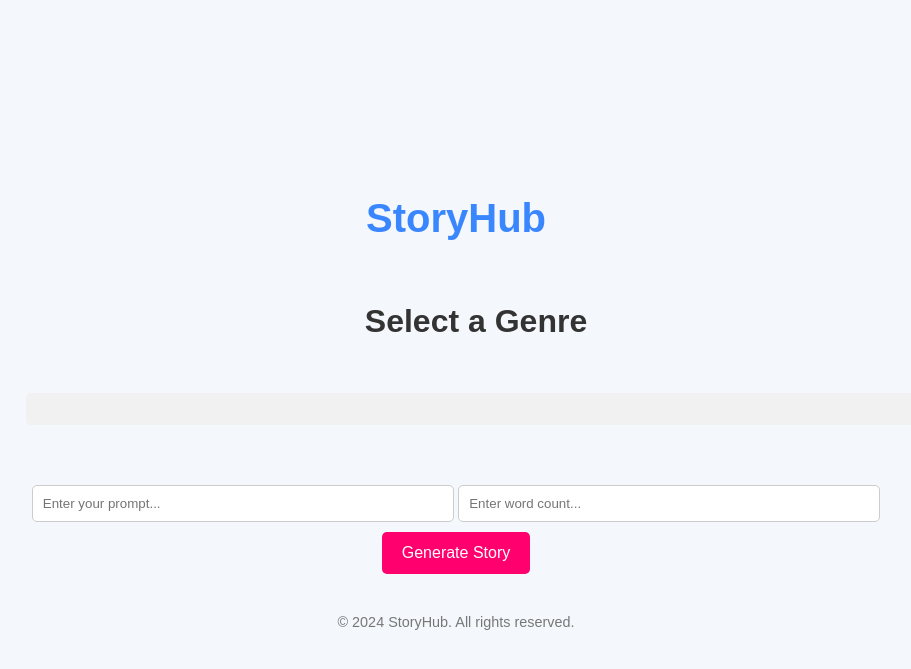
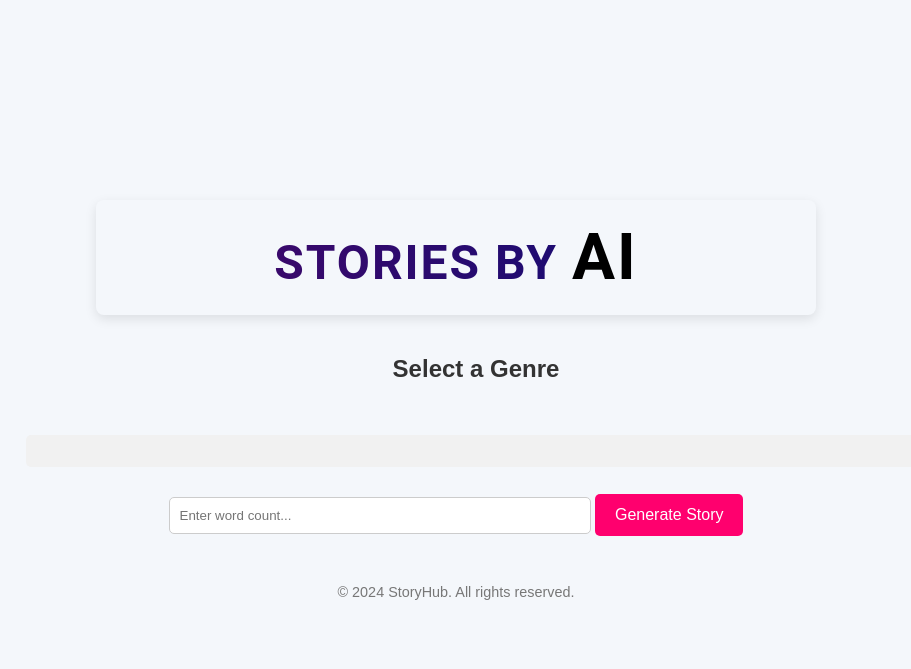
Before and after one commit to iAmSarathChandra/fast-apis-backend, a FastAPI app: page /create in a window 1280 px wide. Shown: the top 669 px of the page, without its empty margins (184-1095 px from the left). Run offline with FastAPI, Linux system fonts and the light colour scheme.

Commit message:
basic version of story generation.

```diff
--- a/main.py
+++ b/main.py
@@ -20,6 +20,8 @@
 from starlette.requests import Request
 import random
 from typing import List
+import random
+from sqlalchemy.orm import Session
 
 app = FastAPI()
 
@@ -29,35 +31,16 @@
 
 # Define the path to the templates directory
 templates_dir = Path("templates")
-print(templates_dir)
 index_file = templates_dir / "index.html"
-print("Indec filr")
-print(index_file.exists())
-print(Path("templates/index.html").absolute())
-
-
-@app.get("/abc", response_class=HTMLResponse)
-def read_root():
-    print("Checking index.html existence in templates directory...")
-    print(f"Templates directory: {Path('templates').absolute()}")
-    index_file = Path("templates/index.html")
-    print(f"Index file exists: {index_file.exists()}")
-    if index_file.exists():
-        print("File found! Returning its content.")
-        return index_file.read_text(encoding="utf-8")
-    print("File not found! Returning error message.")
-    return {"error": "index.html not found"}
 
 
 @app.get("/", response_class=HTMLResponse)
 async def read_root(request: Request):
-    print("Render index.html with Jinja2 template")
     return templates.TemplateResponse("index.html", {"request": request})
 
 # Other routes for the pages (Create, Read, Upload) can be done similarly
 @app.get("/create", response_class=HTMLResponse)
 async def create_page(request: Request):
-    print("calling the create route")
     return templates.TemplateResponse("create.html", {"request": request})
 
 @app.get("/read", response_class=HTMLResponse)
@@ -147,9 +130,6 @@
         return subgenres
     except Exception as e:
         raise HTTPException(status_code=500, detail=f"Database error: {str(e)}")
-
-import random
-from sqlalchemy.orm import Session
 
 # Helper function to get 5 random keywords for a given subgenre_id
 def get_random_keywords(subgenre_id: int, db: Session):
@@ -243,6 +223,7 @@
         # Save the first part of the story in the store and include it in the response
         story_part = response["choices"][0]["message"]["content"]
         story_store[request_id]["generated_parts"].append(story_part)
+        print("Story is : " +story_part   + "REQUEST ID : " + request_id)
         return {"request_id": request_id, "first_part": story_part}
     except Exception as e:
         # Handle API errors
@@ -272,3 +253,56 @@
         return {"status": "complete", "second_part": story_part}
     except Exception as e:
         raise HTTPException(status_code=500, detail=str(e))
+
+
+'''
+from fastapi import FastAPI, HTTPException
+from fastapi.responses import StreamingResponse
+import openai
+
+app = FastAPI()
+
+# Mocked store for simplicity
+story_store = {}
+
+@app.post("/generate-story-comment")
+async def generate_story(request: StoryRequest):
+    request_id = str(len(story_store) + 1)
+
+    # Store initial metadata
+    story_store[request_id] = {"prompt": request.prompt, "word_count": request.word_count, "generated_parts": []}
+
+    async def generate_story_stream():
+        try:
+            # Call OpenAI API with streaming enabled
+            response = openai.ChatCompletion.create(
+                model="gpt-3.5-turbo",
+                messages=[
+                    {"role": "user", "content": f"Write a story based on the prompt: '{request.prompt}' with around {request.word_count} words. Start generating the story part by part."}
+                ],
+                stream=True  # Enable streaming
+            )
+
+            story = ""  # Variable to accumulate the full story
+            for chunk in response:
+                if 'choices' in chunk and chunk['choices']:
+                    delta = chunk['choices'][0]['delta']
+                    if 'content' in delta:
+                        part = delta['content']
+                        story += part
+                        yield part  # Stream this part to the client
+
+            # Save the full story in the store after streaming is complete
+            story_store[request_id]["generated_parts"].append(story)
+            print(f"Story generation completed for Request ID: {request_id}")
+        except Exception as e:
+            # Cleanup in case of error
+            story_store.pop(request_id, None)
+            raise HTTPException(status_code=500, detail=str(e))
+
+    # Return StreamingResponse
+    return StreamingResponse(generate_story_stream(), media_type="text/plain")
+
+
+
+'''
--- a/styles/create.css
+++ b/styles/create.css
@@ -103,26 +103,86 @@
     transition: background-color 0.3s ease;
 }
 
-.genre-button:hover, .sub-genre-button:hover {
-    background-color: #45a049;
+
+#keywords-container div.keyword {
+    display: inline-block; /* Makes each keyword button fit its content */
+    padding: 8px 12px; /* Adds space around the text */
+    margin: 5px; /* Adds spacing between buttons */
+    background-color: #381fa3; /* Sets a beautiful deep purple background */
+    border-radius: 20px; /* Gives a pill-shaped appearance */
+    color: hsl(0, 50%, 98%); /* Light color for the text */
+    font-size: 14px; /* Adjusts text size for readability */
+    font-weight: 600; /* Makes the text bold */
+    text-align: center; /* Centers the text */
+    cursor: pointer; /* Changes the cursor to a pointer to indicate it's clickable */
+    box-shadow: 0 4px 6px rgba(0, 0, 0, 0.1); /* Adds a subtle shadow for depth */
+    transition: background-color 0.3s, transform 0.2s; /* Smooth hover effects */
 }
 
-#keywords-container div.keyword {
-    padding: 5px;
-    margin: 5px;
-    background-color: #f4f4f4;
-    border-radius: 3px;
-    color: #333;
+#keywords-container div.keyword:hover {
+    background-color: #563ed9; /* Changes the background color slightly on hover */
+    transform: translateY(-3px); /* Lifts the button slightly */
+    box-shadow: 0 6px 12px rgba(0, 0, 0, 0.15); /* Increases shadow intensity */
+}
+
+#keywords-container div.keyword:active {
+    transform: translateY(0); /* Restores position on click */
+    box-shadow: 0 3px 6px rgba(0, 0, 0, 0.2); /* Reduces shadow on click */
 }
 
 
 
 
-header h1 {
-    font-size: 2.5rem;
-    color: #3a86ff;
-    margin-bottom: 20px;
+
+h1 {
+    font-family: 'Roboto', sans-serif; /* Smooth, modern font */
+    font-size: 3rem; /* Large, eye-catching font size */
+    font-weight: 700; /* Bold text */
+    color: #2c3e50; /* Dark, elegant color */
+    text-align: center; /* Centers the title */
+    letter-spacing: 2px; /* Adds spacing between letters */
+    text-transform: uppercase; /* Makes text uppercase for emphasis */
+    background: linear-gradient(90deg, #4a0767, #060e77); /* Gradient background */
+    -webkit-background-clip: text; /* Clips the background to the text */
+    color: transparent; /* Makes text transparent so gradient shows through */
+    padding: 20px 0; /* Adds padding for spacing around the text */
+    box-shadow: 0 4px 12px rgba(0, 0, 0, 0.1); /* Subtle shadow for depth */
+    border-radius: 8px; /* Rounded corners */
+    max-width: 80%; /* Limits the width to avoid stretching */
+    margin: 0 auto; /* Centers the element horizontally */
+    transition: transform 0.3s ease-in-out, color 0.3s ease-in-out; /* Smooth hover effects */
+    position: relative; /* Allows for absolute positioning of "AI" */
 }
+
+/* After page load, rotate the "AI" text */
+h1 span.ai-text {
+    display: inline-block;
+    animation: rotateAI 2s ease-in-out forwards; /* Rotate effect */
+}
+
+/* Keyframes for rotating "AI" text */
+@keyframes rotateAI {
+    0% {
+        transform: rotate(0deg);
+    }
+    100% {
+        transform: rotate(360deg);
+    }
+}
+
+/* Hover effect */
+h1:hover {
+    transform: scale(1.05); /* Slight zoom effect on hover */
+    color: #0d0101; /* Changes text color on hover */
+    box-shadow: 0 6px 20px rgba(0, 0, 0, 0.15); /* Increases shadow on hover */
+}
+
+/* On hover, change the color of 'AI' to black and increase text size */
+h1 span.ai-text {
+    color: black; /* Changes color to black */
+    font-size: 4rem; /* Increases size on hover */
+}
+
 
 main {
     margin-top: 30px;
--- a/templates/create.html
+++ b/templates/create.html
@@ -9,16 +9,20 @@
 <body>
     <div class="container">
         <header class="header">
-            <h1>StoryHub</h1>
+            <h1>Stories by <span class="ai-text">AI</span></h1>
         </header>
         <div class="container">
-            <h1>Select a Genre</h1>
+            <h2>Select a Genre</h2>
             <div class="genres-container" id="genres-container"></div>
             <div class="sub-genres-container" id="sub-genres-container"></div>
             <div id="keywords-container"></div>
         </div>
 
         <script>
+            let selectedGenre = ""; // To store the selected genre name
+            let selectedSubGenre = ""; // To store the selected sub-genre name
+            let selectedKeywords = []; // To store the fetched keywords
+
             // Fetching the genres from the API
             fetch('/genres')
                 .then(response => response.json())
@@ -28,7 +32,10 @@
                         const button = document.createElement('button');
                         button.classList.add('genre-button');
                         button.innerText = genre.name;
-                        button.onclick = () => fetchSubGenres(genre.id);
+                        button.onclick = () => {
+                            selectedGenre = genre.name; // Store selected genre name
+                            fetchSubGenres(genre.id);
+                        };
                         genresContainer.appendChild(button);
                     });
                 })
@@ -38,22 +45,19 @@
 
             // Fetch sub-genres for a selected genre
             function fetchSubGenres(genreId) {
-                console.log("genre id " + genreId);
-
-                // Updated API endpoint with query parameter
                 fetch(`/subgenres?genre_id=${genreId}`)
                     .then(response => response.json())
                     .then(data => {
-                        // Get the container where sub-genres will be displayed
                         const subGenresContainer = document.getElementById('sub-genres-container');
                         subGenresContainer.innerHTML = `<h2>Sub-genres of selected genre:</h2>`;
-
-                        // Iterate over each sub-genre and create a button for each one
                         data.forEach(subGenre => {
                             const subGenreButton = document.createElement('button');
                             subGenreButton.classList.add('sub-genre-button');
-                            subGenreButton.innerText = subGenre.name; // Display the name of the sub-genre
-                            subGenreButton.onclick = () => fetchKeywords(subGenre.id); // Fetch keywords on click
+                            subGenreButton.innerText = subGenre.name;
+                            subGenreButton.onclick = () => {
+                                selectedSubGenre = subGenre.name; // Store selected sub-genre name
+                                fetchKeywords(subGenre.id);
+                            };
                             subGenresContainer.appendChild(subGenreButton);
                         });
                     })
@@ -64,21 +68,28 @@
 
             // Fetch keywords for a selected sub-genre
             function fetchKeywords(subGenreId) {
-                console.log("subgenre id " + subGenreId);
-
-                // API call to fetch keywords
                 fetch(`/keywords/${subGenreId}`)
                     .then(response => response.json())
                     .then(data => {
-                        // Get the container where keywords will be displayed
+                        selectedKeywords = [];
                         const keywordsContainer = document.getElementById('keywords-container');
                         keywordsContainer.innerHTML = `<h2>Keywords for selected sub-genre:</h2>`;
-
-                        // Display the keywords
                         data.forEach(keyword => {
                             const keywordDiv = document.createElement('div');
                             keywordDiv.classList.add('keyword');
-                            keywordDiv.innerText = keyword; // Display the keyword
+
+                            const checkbox = document.createElement('input');
+                            checkbox.type = 'checkbox';
+                            checkbox.value = keyword;
+                            checkbox.id = `keyword-${keyword}`;
+                            checkbox.onchange = (event) => toggleKeywordSelection(event, keyword);
+
+                            const label = document.createElement('label');
+                            label.htmlFor = `keyword-${keyword}`;
+                            label.innerText = keyword;
+
+                            keywordDiv.appendChild(checkbox);
+                            keywordDiv.appendChild(label);
                             keywordsContainer.appendChild(keywordDiv);
                         });
                     })
@@ -86,16 +97,76 @@
                         console.error("Error fetching keywords:", error);
                     });
             }
+
+            // Handle keyword selection
+            function toggleKeywordSelection(event, keyword) {
+                if (event.target.checked) {
+                    selectedKeywords.push(keyword);
+                } else {
+                    selectedKeywords = selectedKeywords.filter(kw => kw !== keyword);
+                }
+                console.log("Selected Keywords:", selectedKeywords);
+            }
+
+            function generateStory() {
+                const word_count = document.getElementById("word_count").value;
+
+                // Validate inputs
+                if (!selectedGenre || !selectedSubGenre || selectedKeywords.length === 0) {
+                    alert("Please select a genre, sub-genre, and at least one keyword.");
+                    return;
+                }
+                if (!word_count || word_count < 50) {
+                    alert("Please enter a valid word count (minimum 50).");
+                    return;
+                }
+
+                const prompt = `Genre: ${selectedGenre}, Sub-Genre: ${selectedSubGenre}, Keywords: ${selectedKeywords.join(', ')}`;
+                console.log("Prompt is: " + prompt);
+
+                document.getElementById("loading").style.display = "block";
+                document.getElementById("story").style.display = "none";
+
+                // Prepare the request data
+                const data = { prompt, word_count: parseInt(word_count) };
+                console.log("data log is : " + data.prompt)
+
+                fetch('/generate-story-comment', {
+                    method: 'POST',
+                    headers: {
+                        'Content-Type': 'application/json',
+                    },
+                    body: JSON.stringify(data),
+                })
+                    .then(response => {
+                        if (!response.ok) {
+                            throw new Error("Failed to fetch story");
+                        }
+                        console.log("response is : " + response)
+                        return response.json();
+                    })
+                    .then(data => {
+                        console.log("data is : " + data)
+                        document.getElementById("loading").style.display = "none";
+                        document.getElementById("story").style.display = "block";
+                        document.getElementById("story-id").textContent = "Story ID: " + (data.request_id || "N/A");
+                        document.getElementById("story-content").textContent = data.first_part || "No story content received.";
+                    })
+                    .catch(error => {
+                        console.error("Error generating story:", error);
+                        document.getElementById("loading").style.display = "none";
+                        alert("Error generating the story. Please try again.");
+                    });
+            }
         </script>
 
-        <!-- Form to generate a story -->
-        <main>
+        <!-- Updated Form to Generate a Story -->
         <section class="generate-form">
-                <input type="text" id="prompt" placeholder="Enter your prompt..." />
             <input type="number" id="word_count" placeholder="Enter word count..." min="50" />
             <button onclick="generateStory()">Generate Story</button>
         </section>
 
+        <!-- Loading Indicator -->
         <section id="loading" class="loading" style="display: none;">
             <div class="dots">
                 <div class="dot"></div>
@@ -111,49 +182,9 @@
             <p id="story-id"></p>
             <p id="story-content"></p>
         </section>
-        </main>
-
         <footer>
             <p>&copy; 2024 StoryHub. All rights reserved.</p>
         </footer>
     </div>
-
-    <script>
-        // JavaScript to make the API request and handle loading state
-        function generateStory() {
-            const prompt = document.getElementById("prompt").value;
-            const word_count = document.getElementById("word_count").value;
-
-            // Display loading spinner
-            document.getElementById("loading").style.display = "block";
-            document.getElementById("story").style.display = "none";
-
-            // Prepare the request data
-            const data = { prompt, word_count: parseInt(word_count) };
-
-            // Make API call to generate the story
-            fetch('/generate-story', {
-                method: 'POST',
-                headers: {
-                    'Content-Type': 'application/json',
-                },
-                body: JSON.stringify(data)
-            })
-            .then(response => response.json())
-            .then(data => {
-                // Hide loading spinner and display the generated story
-                document.getElementById("loading").style.display = "none";
-                document.getElementById("story").style.display = "block";
-                document.getElementById("story-id").textContent = "Story ID: " + data.request_id;
-                document.getElementById("story-content").textContent = data.first_part || "Sorry, something went wrong.";
-            })
-            .catch(error => {
-                console.error("Error generating the story:", error);
-                document.getElementById("loading").style.display = "none";
-                document.getElementById("story").style.display = "block";
-                document.getElementById("story-content").textContent = "There was an error generating the story.";
-            });
-        }
-    </script>
 </body>
 </html>
```
Also changed, not shown: templates/index.html (+16 -23 lines). Lines whose indentation alone changed are shown as unchanged.
